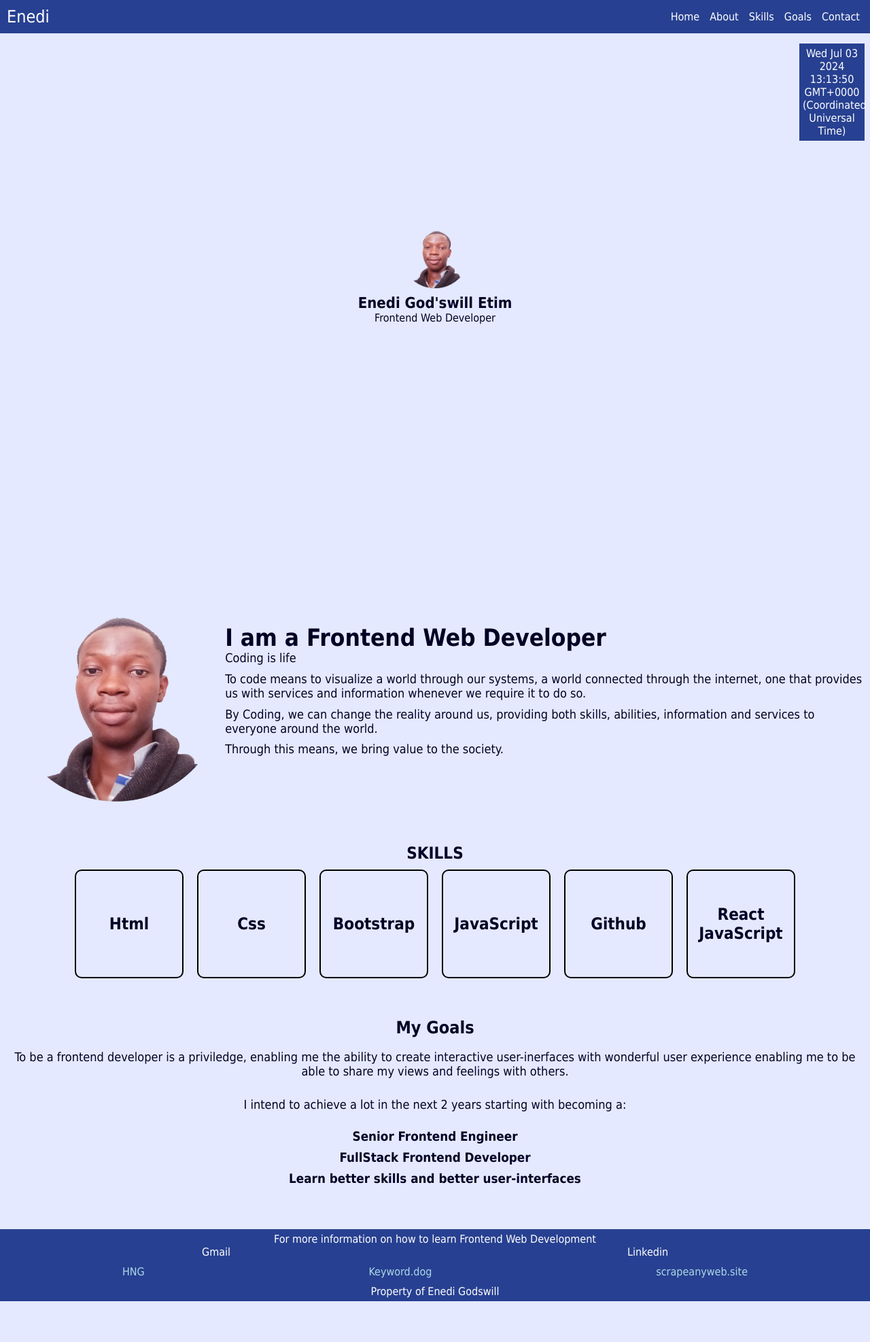
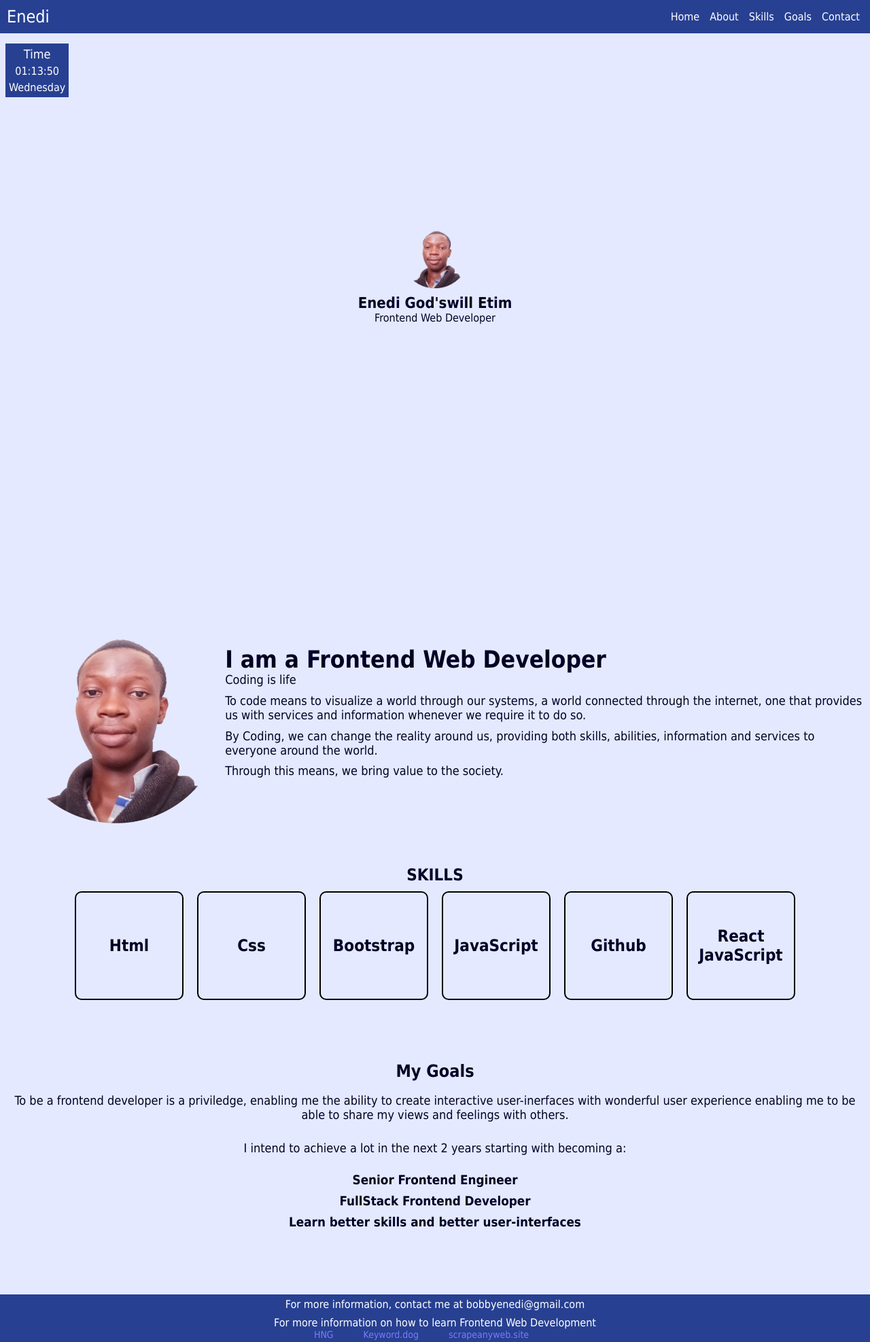
Before and after one commit to Enedi-Godswill/personal-website, a plain HTML site: page index.html in a window 1280 px wide. Shown: the top 1974 px of the page at 68% size. Before the commit the page ends 1914 px from the top, so only its background shows below. Drawn offline with Linux system fonts and the light colour scheme.

Commit message:
second commit

```diff
--- a/css/styles.css
+++ b/css/styles.css
@@ -25,7 +25,7 @@ button{
     cursor:pointer;
 }
 section{
-    margin-top:3rem;
+    margin-top:5rem;
 }
 body{
     background-color:#e4e9ff;
@@ -154,20 +154,24 @@ ul{
 .time{
     position:fixed;
     top:4rem;
-    right:.5rem;
+    left:.5rem;
+    background:#274091;
+    color:#fff;
+    padding:5px;
+}
+.time h1{
+    font-size:18px;
+    font-weight:100;
+}
+.clock{
     display:flex;
     justify-content:center;
     align-items:center;
-    flex-direction:column;
-    background:#274091;
-    color:#fff;
-}
-.day{
-    width:6rem;
     padding:5px;
 }
-
-
+.clock h1{
+    font-size:18px;
+}
 
 /* Skills */
 .skills{
@@ -235,31 +239,28 @@ ul{
     color:#fff;
     text-align:center;
 }
-.personal-sites{
+.learning-sites{
+    margin-top:.5rem;
+    margin-bottom:.5rem;
     display:flex;
-    justify-content:space-around;
+    justify-content:center;
+    align-items:center;
+    flex-direction:column;
 }
-.learning-sites{
-    display:flex;
-    justify-content:space-around;
-    color:lightblue;
-    padding:10px;
+.links{
+    padding:none;
+    font-size:14px;
+    color:#7b7bff;
 }
-.learning-sites a{
-    transition:.2s ease-in;
-}
-.learning-sites a:hover{
-    color:#fff;
-    background:#020024;
-    padding:2px;
+.links a{
+    margin-right:40px;
 }
 .contact .property{
     color:#fff;
-    font-size:16px;
+    font-size:12px;
 }
 
-
-
+/* Media screen height */
 @media screen and (max-width:720px){
     .menu{
         position:absolute;
--- a/index.html
+++ b/index.html
@@ -4,7 +4,6 @@
     <meta charset="UTF-8">
     <meta name="viewport" content="width=device-width, initial-scale=1.0">
     <link rel="stylesheet" href="./css/styles.css">
-    <link rel="icon" href="./images/">
     <title>Enedi</title>
 </head>
 <body>
@@ -31,6 +30,7 @@
                     </li>
                 </ul>
             </div>
+
             <div class="menu-btns list">
                 <button class="menu-btn" id="menu-btn">
                     <img class="open-icon" src="./icons/menu.svg" alt="">
@@ -41,6 +41,7 @@
                     <img class="moon-icon" src="./icons/dark_mode.svg" alt="">
                 </button>
             </div>
+
         </nav>
 
         <div class="hero list">
@@ -53,9 +54,13 @@
             </div>
 
             <div class="time" data-testid="currentTimeUTC" id="time">
-                <div class="day" id="day">
-                    <p>day</p>
+                <h1>Time</h1>
+                <div data-testid="currentTimeUTC" class="clock">
+                    <div id="hours">00</div><p>:</p>
+                    <div id="minutes">00</div><p>:</p>
+                    <div id="seconds">00</div>
                 </div>
+                <div data-testid="currentDay" id="weekday">weekday</div>
             </div>
         </div>
 
@@ -120,15 +125,18 @@
 
     <section class="contact" id="contact">
         <div class="contact-info">
-            For more information on how to learn Frontend Web Development </br>
-            <div class="personal-sites">
-                <a href="https://www.gmail.com/bobbyenedi@gmail.com/" class="email">Gmail</a>
-                <a href="https://www.gmail.com/bobbyenedi@gmail.com/" class="email">Linkedin</a>
+
+            <div class="personal-links">
+                <p data-testid="slackEmail" >For more information, contact me at bobbyenedi@gmail.com</p>
             </div>
+
             <div class="learning-sites">
-                <a href="https://www.hng.tech/learn/">HNG</a>
-                <a href="https://www.keyword.dog/">Keyword.dog</a>
-                <a href="https://www.scrapeanyweb.site/">scrapeanyweb.site</a>
+                <p> For more information on how to learn Frontend Web Development</p>
+                <div class="links">
+                    <a data-testid="hgnLink" href="https://www.hng.tech/learn/">HNG</a>
+                    <a data-testid="keywordLink" href="https://www.keyword.dog/">Keyword.dog</a>
+                    <a data-testid="scrapeanywebLink" href="https://www.scrapeanyweb.site/">scrapeanyweb.site</a>
+                </div>
             </div>
         </div>
         <p class="property">Property of Enedi Godswill</p>
--- a/js/App.js
+++ b/js/App.js
@@ -19,18 +19,44 @@ themeToggle.addEventListener("click", () => {
 });
 
 
-// Time and day
-const days = document.getElementById("day");
 
-function date(){
-    const d = new Date();
-    let day = d.getDay();
+// Time
 
+const hourEl = document.getElementById("hours");
+const minutesEl = document.getElementById("minutes");
+const secondsEl = document.getElementById("seconds");
+
+function clock(){
+
+    let h = new Date().getHours();
+    let m = new Date().getMinutes();
+    let s = new Date().getSeconds();
+    let ampm = "AM";
+
+    if (h > 12){
+        h = h - 12;
+        ampm = "PM";
+    }
+
+    h = h < 10 ? "0" + h : h;
+    m = m < 10 ? "0" + m : m;
+    s = s < 10 ? "0" + s : s;
+
+    hourEl.innerText = h;
+    minutesEl.innerText = m;
+    secondsEl.innerText = s;
+    ampm, (innerText = ampm);
     setTimeout(()=> {
-        date()
-    }, 1000)
-
-    days.innerText = d;
+        clock();
+    }, 1000);
 }
 
-date();
+clock();
+
+// current Day
+
+const weekdayEl = document.getElementById("weekday"); //Weekday element
+const weekday = ["sunday","Monday","Tuesday","Wednesday","Thursday","Friday","Saturday"]; //weekdays
+const d = new Date();
+let day = weekday[d.getDay()];
+weekdayEl.innerText = day;
```
